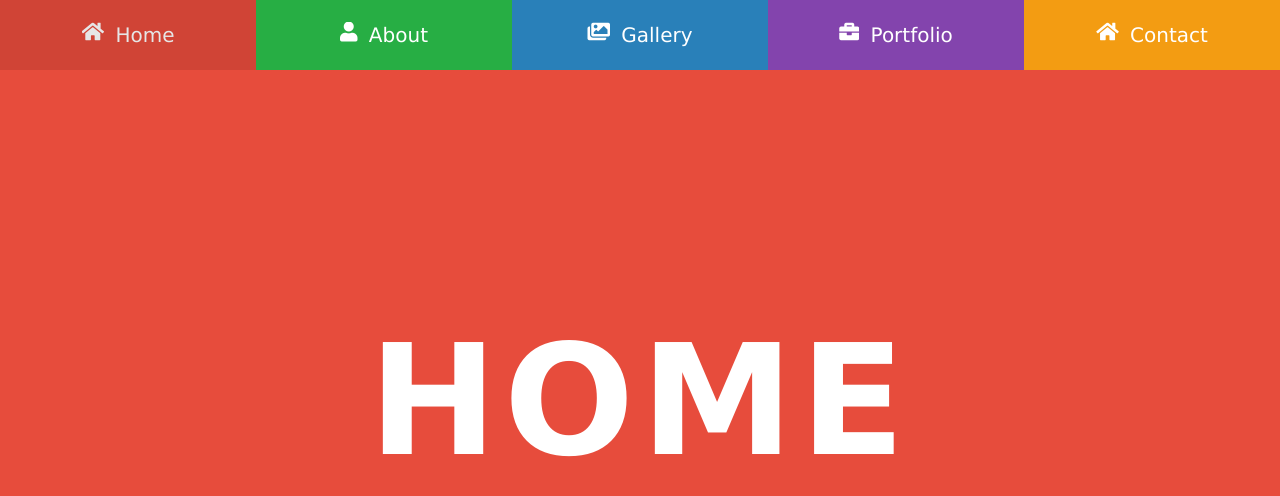
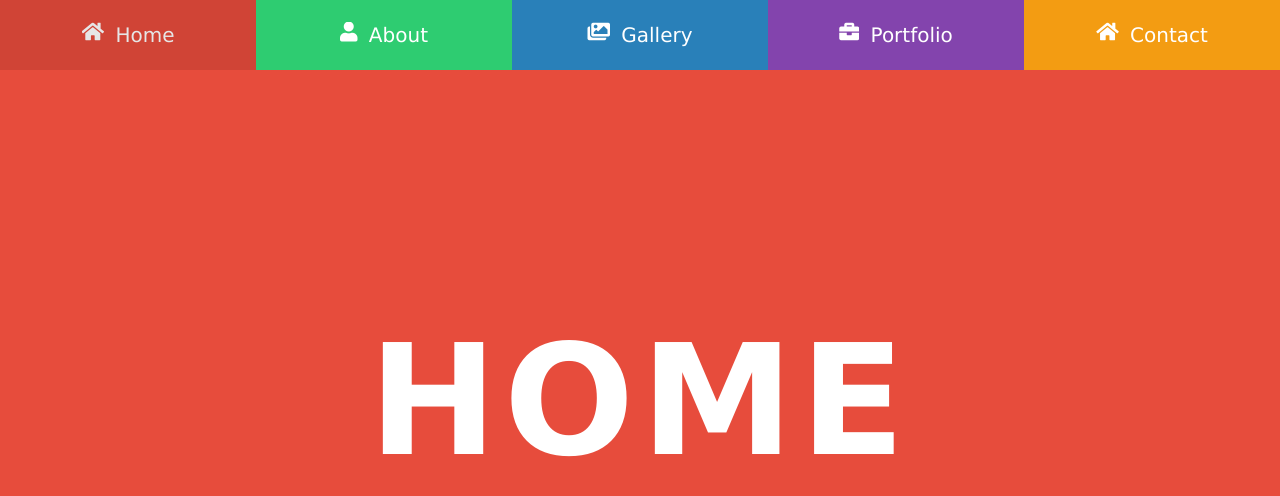
Before and after one commit to crastin360HD/Secciones_horizontal, a plain HTML site: page index.html in a window 1280 px wide. Drawn offline with Linux system fonts and the light colour scheme.

Commit message:
Segundo_cambio

```diff
--- a/estilos.css
+++ b/estilos.css
@@ -45,7 +45,7 @@
 }
 
 .header .navbar a:nth-child(2){
-    background:#27ae44;
+    background:#2ecc71;
 }
 
 .header .navbar a:nth-child(3){
```
